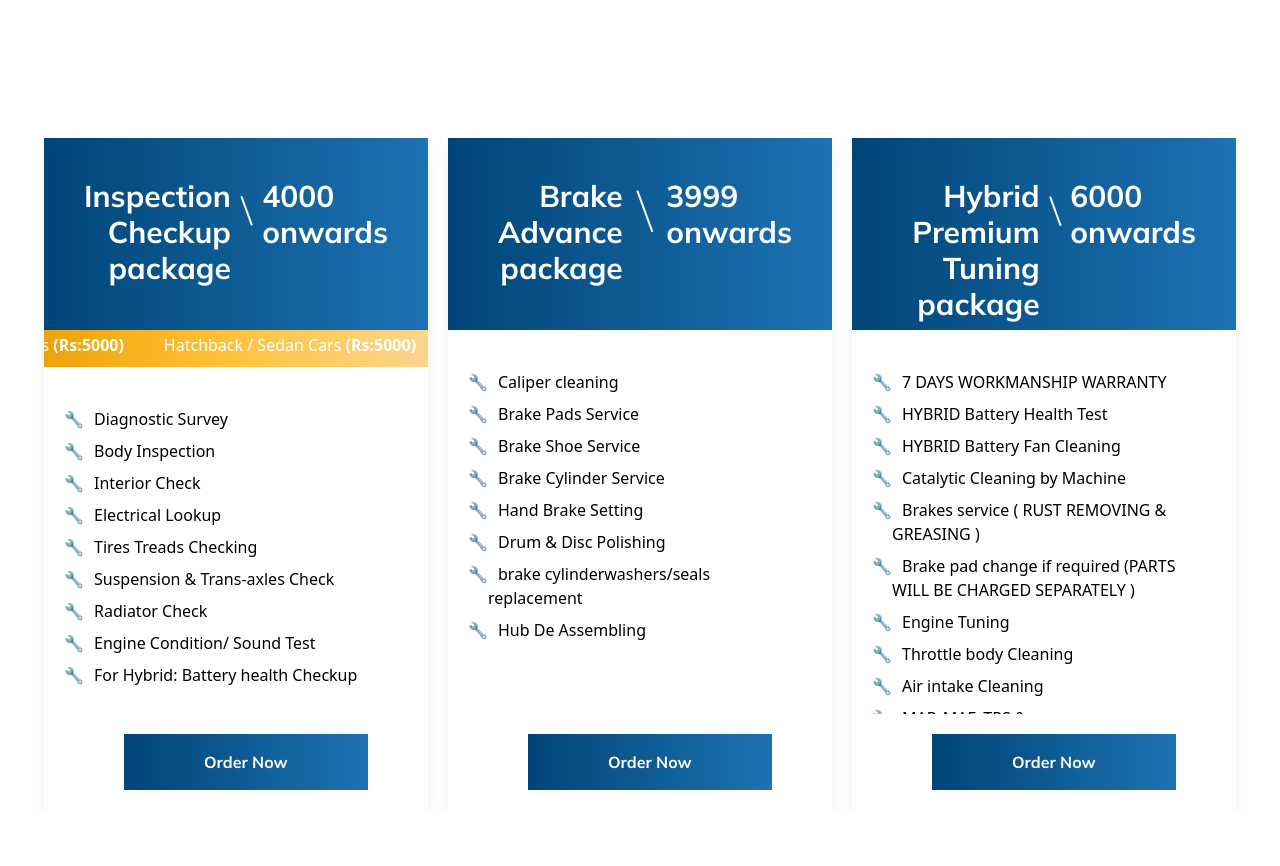
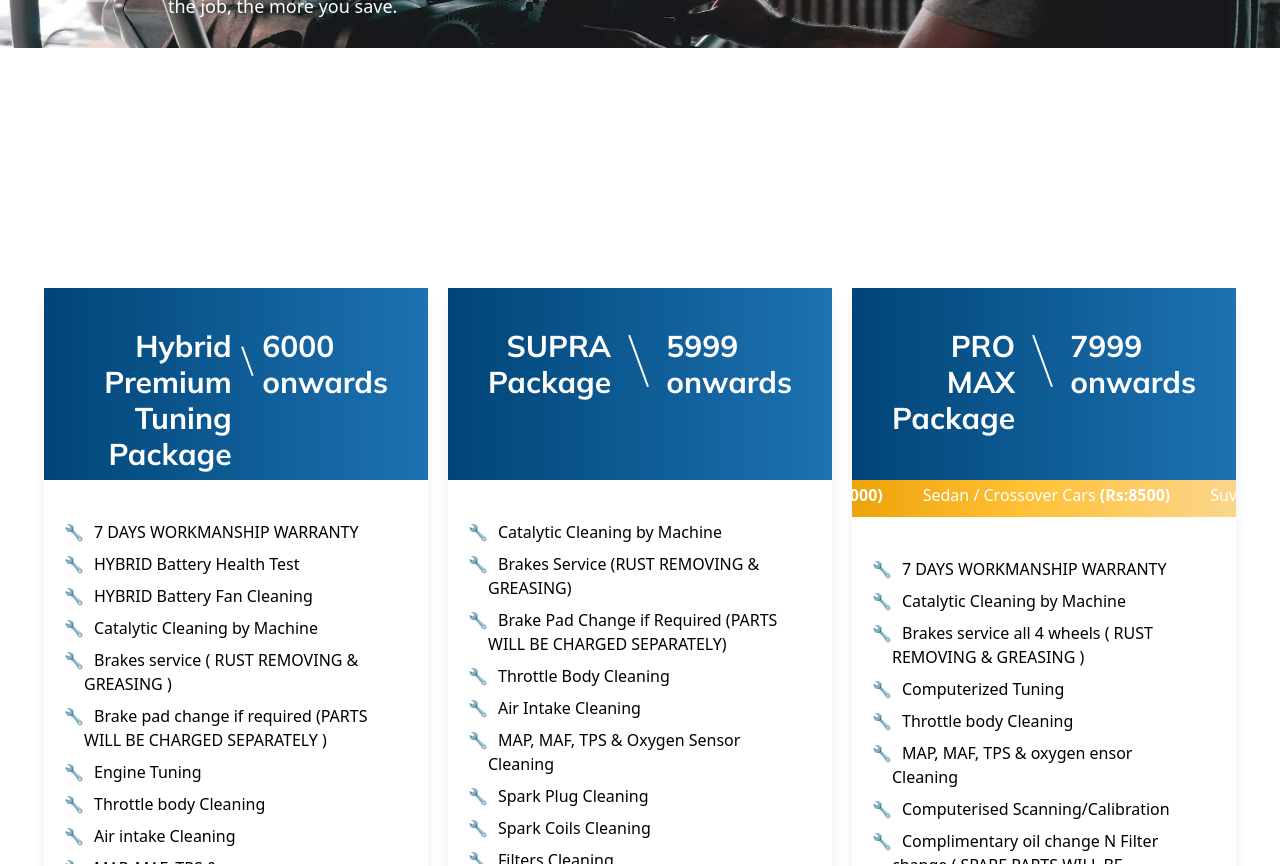
Before and after one commit to Maazasim1/Mechanic4u, a Next.js app: page /packages in a window 1280 px wide. Shown: the part 640-1506 px from the top of the page. Built offline with nearby package versions, Linux system fonts and the light colour scheme.

Commit message:
changes to packages

```diff
--- a/components/cards.js
+++ b/components/cards.js
@@ -12,7 +12,7 @@
             <div className='shadow-lg w-96'>
 
                 <div className='flex h-48 bg-gradient-to-r from-[#004578] to-[#1d72b2] text-white font-Muli text-3xl p-10 '>
-                    <div className='text-right'>{props.name}<br /> package</div>
+                    <div className='text-right'>{props.name}<br /> Package</div>
                     <div className='bg-white mt-8 w-[70px] h-[2px] rotate-[70deg]'></div>
                     <div>{props.price}<br />onwards</div>
                 </div>
--- a/pages/packages.js
+++ b/pages/packages.js
@@ -1,4 +1,4 @@
-import React,{useState} from 'react'
+import React, { useState } from 'react'
 import Footer from '../components/footer'
 import Lowerbar from '../components/lowerbar'
 import Upperbar from '../components/upperbar'
@@ -13,16 +13,16 @@
 import Modal from '../components/modal'
 
 export default function Packages() {
-  const [show,setShow]=useState(false)
+  const [show, setShow] = useState(false)
   return (
 
     <div>
-      <Modal show={show} setShow={setShow}/>
+      <Modal show={show} setShow={setShow} />
 
       <Upperbar />
       <Lowerbar />
 
-      <div className="w-full sm:h-[350px] h-[200px] sm:overflow-hidden">
+      <div className="w-full sm:h-[350px] h-[500px!important] sm:overflow-hidden">
         <Image
           src="/images/package_header.webp"
           height={578}
@@ -31,7 +31,7 @@
           placeholder="blur"
           blurDataURL="/images/package_header.webp"
           alt="packages banner"
-          className='object-cover'
+          className='object-center'
         />
 
       </div>
@@ -56,7 +56,7 @@
           <SwiperSlide>
 
             <div className='flex sm:flex-row flex-col justify-center sm:items-end space-y-3 sm:space-x-5'>
-              <Cards name='Inspection Checkup' price="4000">
+              {/* <Cards name='Inspection Checkup' price="4000">
                 <div class="marquee">
                   <div>
                     <p>Non EFI Cars <b>(Rs:4000)</b></p>
@@ -79,19 +79,9 @@
                 </ul>
 
               </Cards>
-              <Cards name="Brake Advance" price="3999">
-                <ul className="parts  space-y-2 p-10">
-                  <li>Caliper cleaning</li>
-                  <li>Brake Pads Service</li>
-                  <li>Brake Shoe Service</li>
-                  <li>Brake Cylinder Service</li>
-                  <li>Hand Brake Setting</li>
-                  <li>Drum &amp; Disc Polishing</li>
-                  <li>brake cylinderwashers/seals replacement</li>
-                  <li>Hub De Assembling</li>
-                </ul>
+                */}
 
-              </Cards>
+
               <Cards name='Hybrid Premium Tuning' price='6000'>
                 <ul className="parts  space-y-2 p-10">
                   <li>7 DAYS WORKMANSHIP WARRANTY</li>
@@ -112,14 +102,8 @@
                   <li>Complete car inspection by DAE engineer through our inspection sheet</li>
                   <li>Pre &amp; Post inspection</li>
                 </ul>
-
               </Cards>
 
-            </div>
-          </SwiperSlide>
-          <SwiperSlide>
-
-            <div className='flex sm:flex-row sm:items-end flex-col justify-center space-y-3 sm:space-x-5'>
               <Cards name='SUPRA' price='5999'>
                 <ul className="parts  space-y-2 p-10">
                   <li>Catalytic Cleaning by Machine</li>
@@ -140,6 +124,7 @@
                 </ul>
 
               </Cards>
+
               <Cards name='PRO MAX' price='7999'>
                 <div class="marquee">
                   <div>
@@ -175,8 +160,15 @@
 
               </Cards>
 
+            </div>
+          </SwiperSlide>
 
-            <Cards name='PRO MAX ' price='7999'>
+
+          <SwiperSlide>
+
+            <div className='flex sm:flex-row sm:items-end flex-col justify-center space-y-3 sm:space-x-5'>
+              <Cards name='TURBO TUNING' price='4500'>
+
                 <div class="marquee">
                   <div>
                     <p>600cc - 1000cc <b>(Rs:3000)</b></p>
@@ -185,7 +177,7 @@
                     <p>2000cc - 3000cc <b>(Rs:4500)</b></p>
                   </div>
                 </div>
-              <ul className="parts  space-y-2 p-10">
+                <ul class="parts  space-y-2 p-10">
                   <li>Carburetor Settings</li>
                   <li>Tappets Adjustment</li>
                   <li>Engine Oil Replacement</li>
@@ -199,8 +191,11 @@
                   <li>Rust removing &amp; Greasing</li>
                   <li>Brake Pad/ Shoe Service</li>
                 </ul>
+              </Cards>
 
-            </Cards>
+
+
+
             </div>
           </SwiperSlide>
 
```
Also changed, not shown: public/images/package_header.webp. Lines whose indentation alone changed are shown as unchanged.
